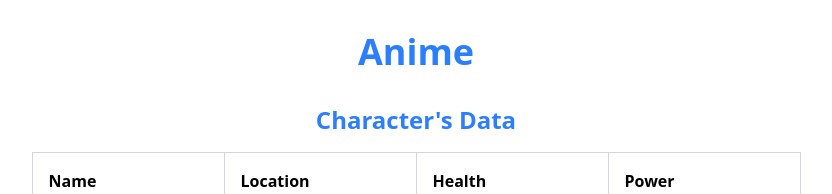
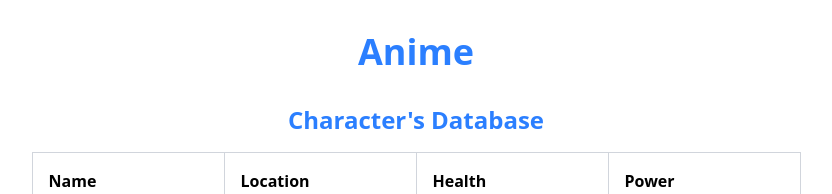
Before and after one commit to MazahirHaroon/table-data-management, a React (Vite) app: page / in a window 1280 px wide. Shown: the top 194 px of the page, without its empty margins (224-1056 px from the left). Built offline with nearby package versions, Linux system fonts and the light colour scheme; data requests are answered from the project's data file.

Commit message:
feat: add caption prop support to Table component

```diff
--- a/src/components/Table/index.tsx
+++ b/src/components/Table/index.tsx
@@ -3,17 +3,19 @@ import Header from './header';
 import Row from './row';
 
 interface TableProps<T extends { id: TableIdKey }> {
+  caption: string;
   headers: Extract<keyof T, string>[];
   rows: T[];
 }
 
 export const Table = <T extends { id: TableIdKey }>({
+  caption,
   headers,
   rows,
 }: TableProps<T>) => (
   <table className='table-auto  border border-gray-400'>
     <caption className='text-2xl font-bold text-blue-500 mb-4'>
-      Character's Data
+      {caption}
     </caption>
     <Header headers={headers} />
     <tbody>
--- a/src/pages/Characters.tsx
+++ b/src/pages/Characters.tsx
@@ -46,7 +46,13 @@ const Characters = () => {
       </div>
     );
 
-  return <Table headers={characterTableHeader} rows={characters} />;
+  return (
+    <Table
+      caption="Character's Database"
+      headers={characterTableHeader}
+      rows={characters}
+    />
+  );
 };
 
 export default Characters;
```
